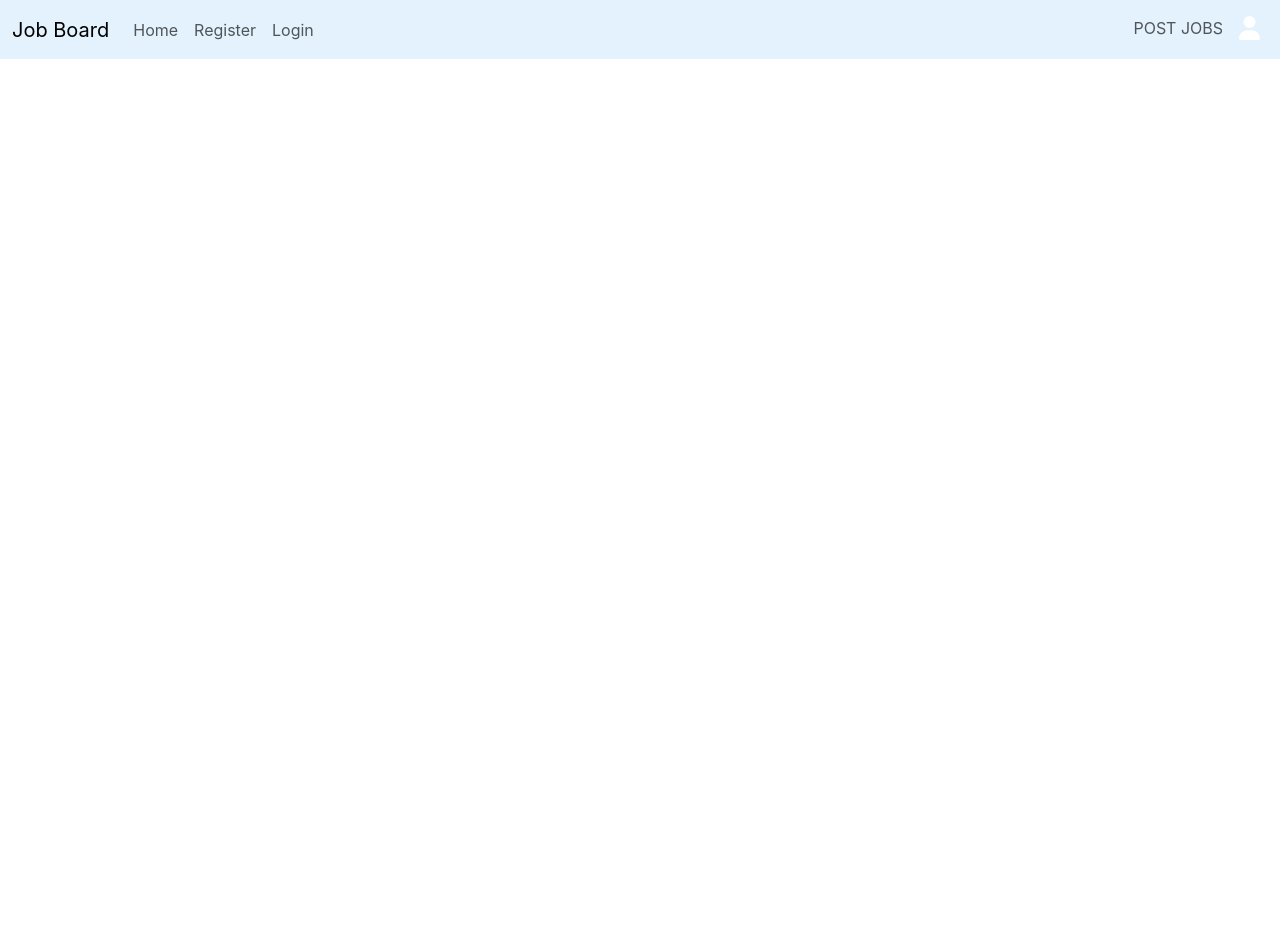
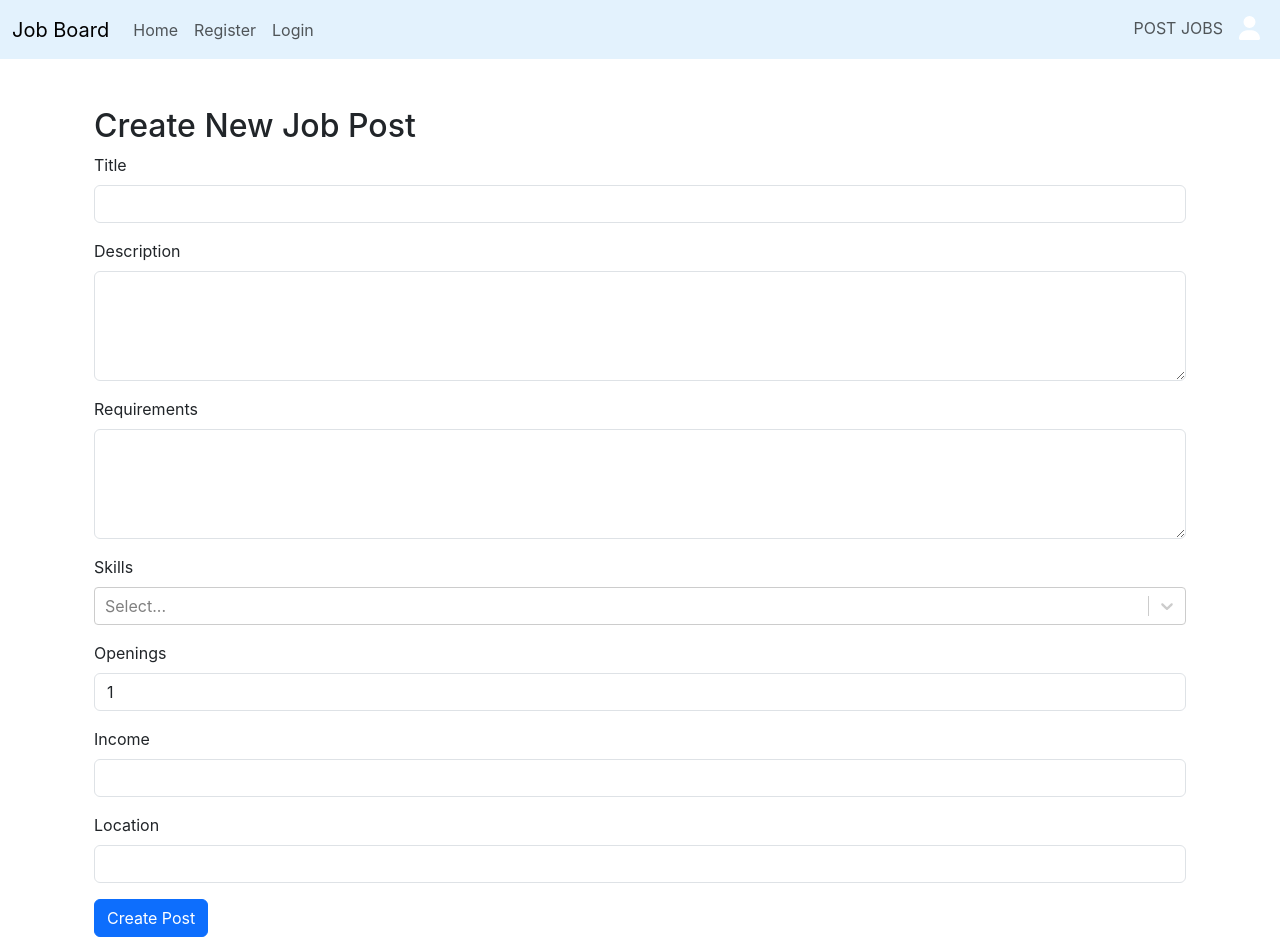
Before and after one commit to swaraj150/JobBoard, a React (Create React App) app in the folder client/: page /employer/create in a window 1280 px wide. Before the commit the page ends 800 px from the top, so only its background shows below. Built offline with nearby package versions, Linux system fonts and the light colour scheme.

Commit message:
job creation done

```diff
--- a/client/src/App.js
+++ b/client/src/App.js
@@ -12,6 +12,7 @@ import LoginEmployer from './components/LoginEmployer';
 import Login from './components/Login';
 import Job from './components/Job';
 import JobSeekerApplications from './components/JobSeekerApplications';
+import CreatePost from './components/CreatePost';
 function App() {
   // window.addEventListener('beforeunload', function(event) {
   //   localStorage.clear();
@@ -29,6 +30,7 @@ function App() {
               <Route  exact path="/employer" element={<HomeEmployer/>}/>
               <Route  exact path="/jobseeker" element={<Home/>}/>
               <Route exact path="/employer/register" element={<RegisterEmployer/>} />
+              <Route exact path="/employer/create" element={<CreatePost/>} />
               <Route exact path="/jobseeker/register" element={<Register/>} />
               <Route exact path="/employer/login" element={<LoginEmployer />} />
               <Route exact path="/jobseeker/login" element={<Login />} />
--- a/client/src/Context/JobState.js
+++ b/client/src/Context/JobState.js
@@ -6,7 +6,6 @@ export const JobProvider = ({ children }) => {
   const [response, setResponse] = useState(null);
   const createJob = async (data) => {
     try {
-
       const headers = {
         'Content-Type': 'application/json',
         'auth-token': localStorage.getItem("auth-token")
--- /dev/null
+++ b/client/src/components/CreatePost.js
@@ -0,0 +1,187 @@
+import React, { useState,useRef } from "react";
+import Select from "react-select";
+
+import { useJob } from "../Context/JobState";
+
+export default function CreatePost() {
+  const {response, createJob} = useJob();
+  const myform = useRef(null);
+
+  const [formData, setFormData] = useState({
+    title: "",
+    description: "",
+    requirements: "",
+    skills_required: [],
+    openings: 1,
+    income: "",
+    location: "",
+  });
+  const skillOptions = [
+    // Web Development
+    { value: "HTML", label: "HTML" },
+    { value: "CSS", label: "CSS" },
+    { value: "JavaScript", label: "JavaScript" },
+    { value: "React", label: "React" },
+    { value: "Angular", label: "Angular" },
+    { value: "Vue.js", label: "Vue.js" },
+    { value: "Node.js", label: "Node.js" },
+    { value: "Express.js", label: "Express.js" },
+    { value: "RESTful APIs", label: "RESTful APIs" },
+    { value: "MongoDB", label: "MongoDB" },
+    { value: "SQL", label: "SQL" },
+
+    // Programming Languages
+    { value: "Java", label: "Java" },
+    { value: "Python", label: "Python" },
+    { value: "C#", label: "C#" },
+    { value: "C++", label: "C++" },
+    { value: "Ruby", label: "Ruby" },
+    { value: "Go", label: "Go" },
+    { value: "Swift", label: "Swift" },
+
+    // Data Science
+    { value: "Python", label: "Python" },
+    { value: "R", label: "R" },
+    { value: "Machine Learning", label: "Machine Learning" },
+    { value: "Data Analysis", label: "Data Analysis" },
+    { value: "Data Visualization", label: "Data Visualization" },
+    { value: "SQL", label: "SQL" },
+
+    // Design
+    { value: "Adobe Photoshop", label: "Adobe Photoshop" },
+    { value: "Adobe Illustrator", label: "Adobe Illustrator" },
+    { value: "Sketch", label: "Sketch" },
+    { value: "Figma", label: "Figma" },
+    { value: "UI/UX Design", label: "UI/UX Design" },
+
+    // DevOps
+    { value: "Docker", label: "Docker" },
+    { value: "Kubernetes", label: "Kubernetes" },
+    { value: "Jenkins", label: "Jenkins" },
+    { value: "Git", label: "Git" },
+    { value: "Continuous Integration", label: "Continuous Integration" },
+    { value: "Infrastructure as Code", label: "Infrastructure as Code" },
+  ];
+
+  const handleChange = (e) => {
+    const { name, value } = e.target;
+    setFormData((prevData) => ({
+      ...prevData,
+      [name]: value,
+    }));
+  };
+  const handleSkillsChange = (selectedOptions) => {
+    // Extract skill values and update the state
+    const skills = selectedOptions.map((option) => option.value);
+    setFormData((d) => ({ ...d, skills }));
+};
+
+  const handleSubmit = async(e) => {
+    e.preventDefault();
+    // Add your logic to submit the form data and create a new job post
+     await createJob(formData)
+     myform.current.reset();
+    console.log("Form submitted:", formData);
+    // Redirect to the desired page after creating the post (e.g., job list)
+  };
+
+  return (
+    <div className="container mt-5">
+      <h2>Create New Job Post</h2>
+      <form onSubmit={handleSubmit} ref={myform}>
+        <div className="mb-3">
+          <label htmlFor="title" className="form-label">Title</label>
+          <input
+            type="text"
+            className="form-control"
+            id="title"
+            name="title"
+            value={formData.title}
+            onChange={handleChange}
+            required
+          />
+        </div>
+
+        <div className="mb-3">
+          <label htmlFor="description" className="form-label">Description</label>
+          <textarea
+            className="form-control"
+            id="description"
+            name="description"
+            value={formData.description}
+            onChange={handleChange}
+            rows="4"
+            required
+          ></textarea>
+        </div>
+
+        <div className="mb-3">
+          <label htmlFor="requirements" className="form-label">Requirements</label>
+          <textarea
+            className="form-control"
+            id="requirements"
+            name="requirements"
+            value={formData.requirements}
+            onChange={handleChange}
+            rows="4"
+            required
+          ></textarea>
+        </div>
+
+        <div className="mb-3">
+          <label htmlFor="exampleFormControlTextarea1" className="form-label">
+            Skills
+          </label>
+          <Select
+            isMulti
+            options={skillOptions}
+            onChange={handleSkillsChange}
+            maxMenuHeight={100}
+          />
+        </div>
+
+        <div className="mb-3">
+          <label htmlFor="openings" className="form-label">Openings</label>
+          <input
+            type="number"
+            className="form-control"
+            id="openings"
+            name="openings"
+            value={formData.openings}
+            onChange={handleChange}
+            min="1"
+            required
+          />
+        </div>
+
+        <div className="mb-3">
+          <label htmlFor="income" className="form-label">Income</label>
+          <input
+            type="text"
+            className="form-control"
+            id="income"
+            name="income"
+            value={formData.income}
+            onChange={handleChange}
+            required
+          />
+        </div>
+
+        <div className="mb-3">
+          <label htmlFor="location" className="form-label">Location</label>
+          <input
+            type="text"
+            className="form-control"
+            id="location"
+            name="location"
+            value={formData.location}
+            onChange={handleChange}
+            required
+          />
+        </div>
+
+        <button type="submit" className="btn btn-primary" onClick={handleSubmit}>Create Post</button>
+      </form>
+    </div>
+  );
+}
--- a/client/src/components/HomeEmployer.js
+++ b/client/src/components/HomeEmployer.js
@@ -2,10 +2,44 @@ import React, { useState, useEffect } from "react";
 import { Link } from 'react-router-dom';
 
 export default function HomeEmployer() {
-    return (
-      <div>Home employer</div>
-    );
+  const [showModal, setShowModal] = useState(false);
 
+  const openModal = () => {
+    setShowModal(true);
+  };
 
+  const closeModal = () => {
+    setShowModal(false);
+  };
 
+  const createPost = () => {
+    // Add logic to handle creating a new job post
+    // You can use a form inside the modal and make an API call to create a post
+    console.log("Creating a new job post...");
+    // Implement your create post logic here
+    closeModal();
+  };
+
+  return (
+    <div>
+      <h1>Welcome, Employer!</h1>
+      <p>Explore talented candidates and find the perfect fit for your team.</p>
+
+      <div>
+        <button onClick={openModal} className="btn btn-primary">Create New Job Post</button>
+      </div>
+
+      {/* Modal for creating a new job post */}
+      {showModal && (
+        <div className="modal">
+          <div className="modal-content">
+            <span className="close" onClick={closeModal}>&times;</span>
+            <h2>Create New Job Post</h2>
+            {/* Add your form for creating a new job post here */}
+            <button onClick={createPost} className="btn btn-success">Create Post</button>
+          </div>
+        </div>
+      )}
+    </div>
+  );
 }
--- a/client/src/components/Navbar.js
+++ b/client/src/components/Navbar.js
@@ -11,7 +11,7 @@ export default function Navbar(props) {
   const [navType, setNavType] = useState("JOBSEEKER");
   const location = useLocation();
   const navigate = useNavigate();
-  const { userJobSeeker, getUserJobSeeker } = useAuth();
+  const { userJobSeeker, getUserJobSeeker, getUserEmployer } = useAuth();
   const handleNavTypeChange = (newNavType) => {
     setNavType(newNavType);
     navigate('/');
@@ -68,6 +68,23 @@ export default function Navbar(props) {
                 </Link>
               </li>
             )}
+
+            {navType == "EMPLOYER" && (
+
+              <li className="nav-item">
+                <Link
+                  className={`nav-link ${location.pathname==="/employer/create"?"active":""}`}
+                  to={"/employer/create"}
+                >
+                  Create A Post
+                </Link>
+              </li>
+
+            )
+
+
+
+            }
           </ul>
           <ul className="navbar-nav">
             {navType === 'JOBSEEKER' && (
@@ -96,7 +113,7 @@ export default function Navbar(props) {
               <Link
                 className={`nav-link ${location.pathname === "/user" ? "active" : ""}`}
                 onClick={() => {
-                  getUserJobSeeker();
+                  navType === 'JOBSEEKER' ? getUserJobSeeker() : getUserEmployer();
                 }}
               >
                 <FontAwesomeIcon
@@ -110,7 +127,7 @@ export default function Navbar(props) {
               </Link>
             </li>
           </ul>
-          {navType === 'JOBSEEKER' ?<MyModal />:<MyModalEmployer/>}
+          {navType === 'JOBSEEKER' ? <MyModal /> : <MyModalEmployer />}
         </div>
       </div>
     </nav>
```
